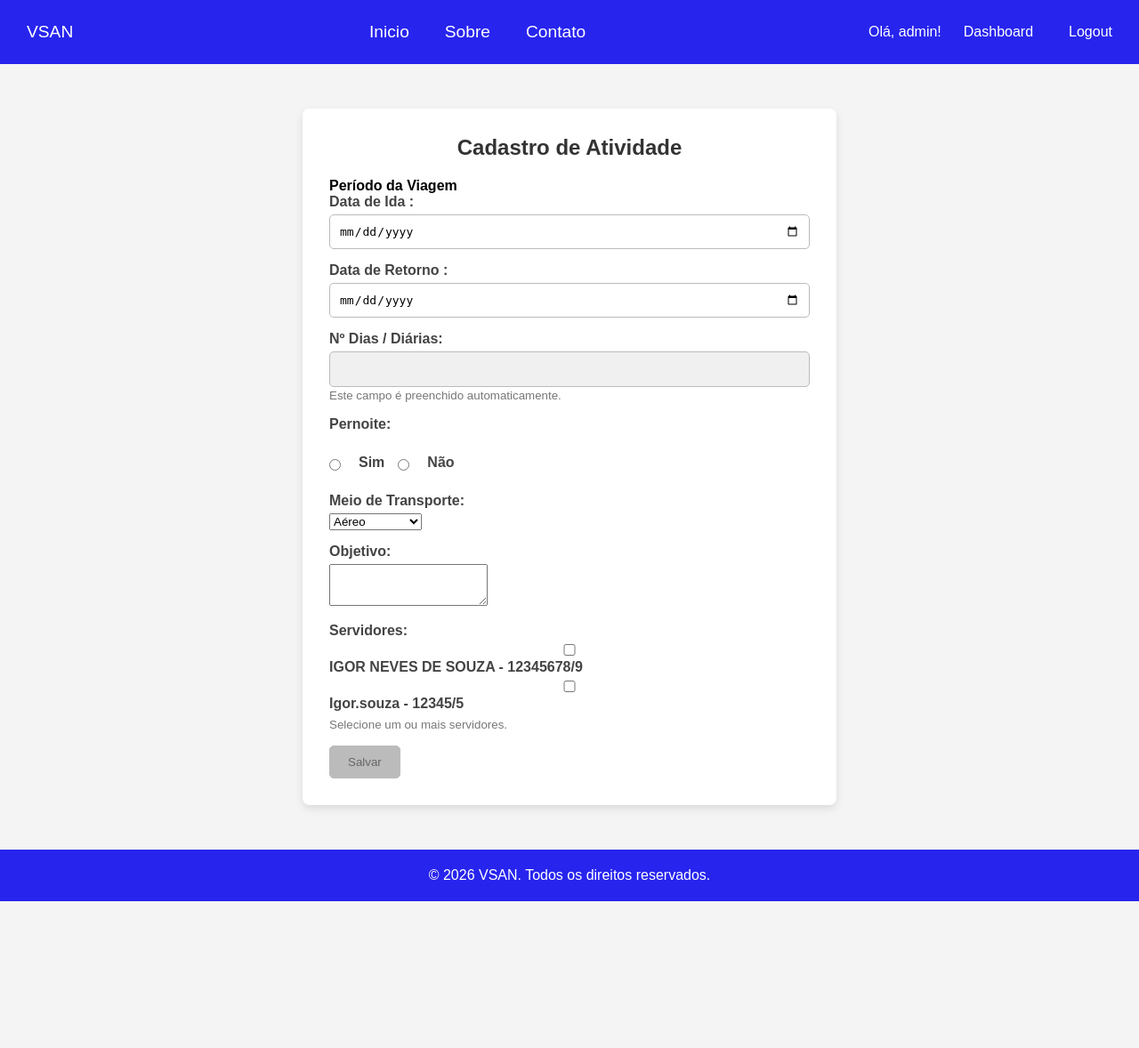
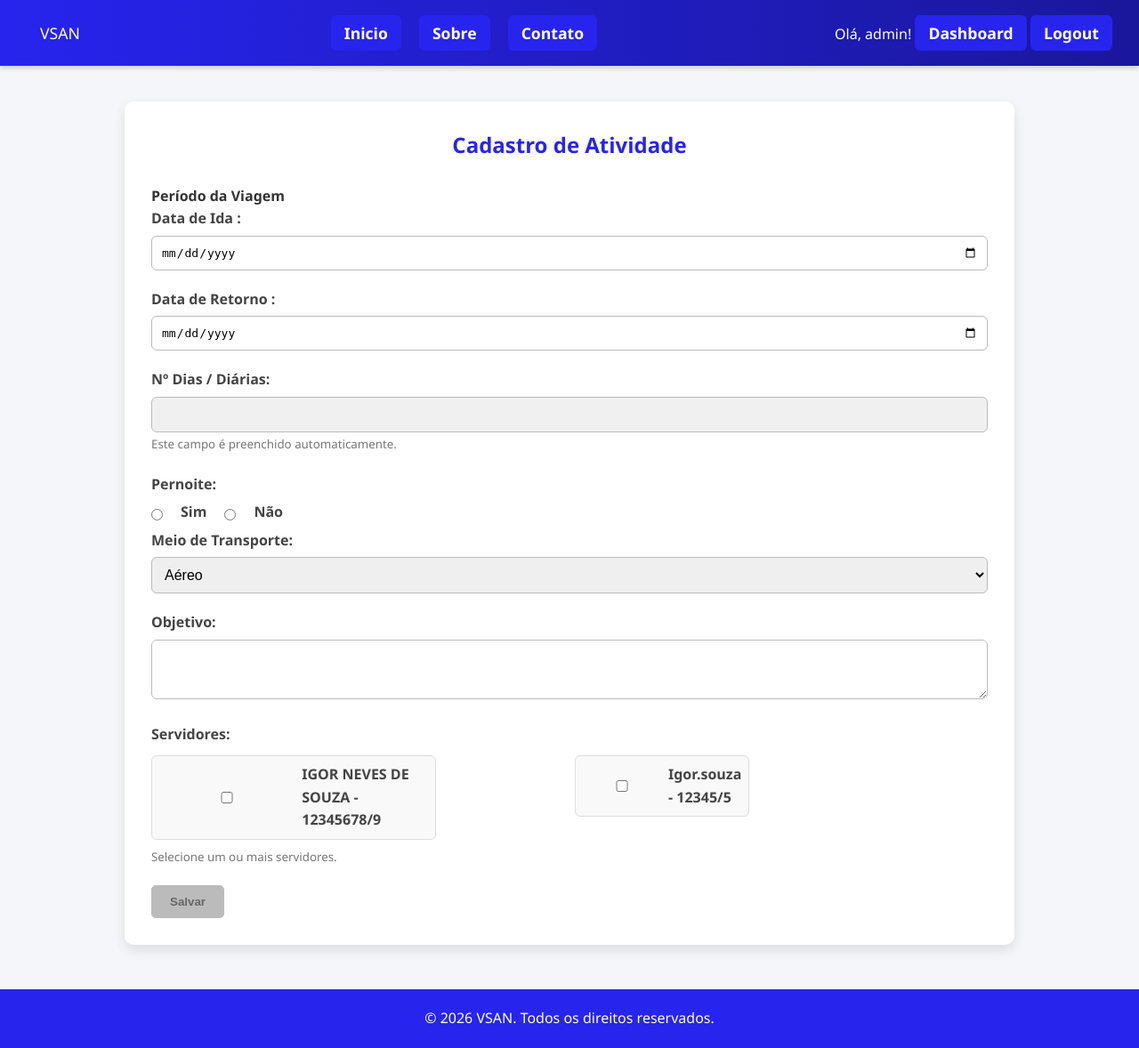
Before and after one commit to Jailsonsalima/vsan, a Django app: page /cadastro-atividade/ in a window 1280 px wide. Shown: the whole page at 89% size. Before the commit the page ends 1013 px from the top, so only its background shows below. Run offline with Django 5.2, Linux system fonts and the light colour scheme; a user stored in the database is signed in; data comes from the database, SQL or seed files in the repository.

Commit message:
Adicionado verificações de autenticação, ajustes na interface do usuário e reformulação do estilo.
- Adicionado a exigência na autenticação para o cadastro do servidor e ajustado os redirecionamentos; o cadastro_servidor agora possui o atributo login_required e redireciona para o painel de controle após a criação.
- Atualizado o fluxo de login para redirecionar usuários sem um cadastro de servidor vinculado para a página de cadastro do servidor. - Impede que os usuários alterem o próprio tipo de conta no campo definir_tipo_usuario (exibe erro e redireciona).

```diff
--- a/servidores/templates/servidores/cadastro_servidor.html
+++ b/servidores/templates/servidores/cadastro_servidor.html
@@ -6,7 +6,7 @@
         {% csrf_token %}
 
         <div class="form-group">
-            <label for="nome">Nome:</label>
+            <label for="nome">Nome completo:</label>
             <input type="text" name="nome" id="nome" required>
         </div>
         <div class="form-group">
@@ -73,7 +73,7 @@
             <label for="chefia">Chefia Imediata:</label>
             <input type="text" name="chefia" id="chefia" required>
         </div>
-        <button type="submit" class="btn-secondary">Próximo ></button>
+        <button type="submit" class="btn-secondary">Cadastrar</button>
     </form>
 </div>
 <script>
--- a/templates/header.html
+++ b/templates/header.html
@@ -15,6 +15,7 @@
         <a href="{% url 'logout' %}" class='btn-primary'>Logout</a>
     {% else %}
         <a href="{% url 'login' %}" class='btn-primary'>Login</a>
+        <a href="{% url 'cadastrar_usuario' %}" class='btn-primary'>Criar conta</a>
     {% endif %}
     </div>
 </header>
--- a/templates/pdf_atividade.html
+++ b/templates/pdf_atividade.html
@@ -16,7 +16,8 @@
         </style>
     </head>
     <body>
-        <h3>Dados da Atividade</h3>
+        <img src="file:///home/vsan/vsan/static/img/brasao.png" alt="Logo">
+        <h3>GOVERNO DO ESTADO DO PARÁ<br><br>SECRETARIA DE ESTADO DE SAÚDE PÚBLICA<br><br>CADASTRO DE CONCESSÃO DE DIÁRIAS</h3>
         <table>
             <tr>
                 <td><strong>Tipo:</strong> {{ atividade.tipo_atividade }}</td>
--- a/usuarios/static/css/style.css
+++ b/usuarios/static/css/style.css
@@ -1,106 +1,128 @@
+/* Reset básico */
 * {
     margin: 0;
     padding: 0;
     box-sizing: border-box;
 }
 
+/* Estilo global */
 body {
-    font-family: Arial, sans-serif;
-    background-color: #f4f4f4;
+    font-family: 'Segoe UI', Arial, sans-serif;
+    background-color: #f4f6f9;
+    color: #333;
+    line-height: 1.6;
 }
+
+/* Cabeçalho */
 .header {
     display: flex;
     justify-content: space-between;
-    background-color: #2724ee;
+    background: linear-gradient(90deg, #2724ee, #1a179b);
     color: #fff;
-    padding: 15px;
+    padding: 15px 30px;
     align-items: center;
+    box-shadow: 0 2px 6px rgba(0,0,0,0.2);
 }
 
 .header a {
     text-decoration: none;
-    font-size: 1.2em;
-    padding: 10px 15px;
-    display: block;
-    color: inherit;
+    font-size: 1.1em;
+    padding: 8px 15px;
+    color: #fff;
+    transition: color 0.3s;
+}
+
+.header a:hover {
+    color: #ffd700;
 }
 
 .menu {
     list-style: none;
     display: flex;
-    gap: 10px;
+    gap: 20px;
 }
 
-.container {
-    max-width: 600px;
-    margin: 50px auto;
+/* Container principal */
+.container, .dashboard-container {
+    max-width: 1000px;
+    margin: 40px auto;
     background: #fff;
     padding: 30px;
-    border-radius: 8px;
-    box-shadow: 0px 4px 10px rgba(0,0,0,0.1);
+    border-radius: 10px;
+    box-shadow: 0px 6px 14px rgba(0,0,0,0.1);
 }
 
-.container h2 {
+.container h2, .dashboard-container h2 {
     text-align: center;
-    margin-bottom: 20px;
-    color: #333;
+    margin-bottom: 25px;
+    color: #2724ee;
+    font-weight: bold;
 }
 
+/* Formulários */
 .form .form-group {
-    margin-bottom: 15px;
+    margin-bottom: 20px;
 }
 
 .form label {
     display: block;
-    margin-bottom: 5px;
-    font-weight: bold;
+    margin-bottom: 6px;
+    font-weight: 600;
     color: #444;
 }
 
-.form input {
+.form input, .form select, .form textarea {
     width: 100%;
     padding: 10px;
     border: 1px solid #bbb;
-    border-radius: 5px;
+    border-radius: 6px;
     font-size: 1em;
+    transition: border 0.3s;
 }
 
-.form-actions {
-    display: flex;
-    justify-content: space-between;
-    margin-top: 20px;
+.form input:focus, .form select:focus, .form textarea:focus {
+    border-color: #2724ee;
+    outline: none;
+}
+
+/* Botões */
+.btn-primary, .btn-secondary, .btn-danger {
+    padding: 10px 20px;
+    border-radius: 6px;
+    cursor: pointer;
+    font-weight: 600;
+    transition: all 0.3s;
 }
 
 .btn-primary {
     background-color: #2724ee;
     color: #fff;
-    padding: 10px 20px;
     border: none;
-    border-radius: 5px;
-    text-decoration: none;
-    cursor: pointer;
-    transition: background 0.3s;
 }
 
 .btn-primary:hover {
-    background-color: #fff;
-    color: #333;
+    background-color: #1a179b;
 }
 
 .btn-secondary {
-    background-color: #2724ee;
-    color: #fff;
-    padding: 10px 20px;
-    border: 1px solid #bbb;
-    border-radius: 5px;
-    text-decoration: none;
-    transition: background 0.3s;
-    cursor: pointer;
+    background-color: #fff;
+    color: #2724ee;
+    border: 2px solid #2724ee;
 }
 
 .btn-secondary:hover {
-    background-color: #1a179b;
+    background-color: #2724ee;
     color: #fff;
+}
+
+.btn-danger {
+    background-color: #f44336;
+    color: #fff;
+    border: none;
+}
+
+.btn-danger:hover {
+    background-color: #d32f2f;
 }
 
 .btn-disabled {
@@ -113,42 +135,36 @@ body {
     cursor: not-allowed;
 }
 
+/* Radio e Checkboxes */
 .radio-group {
     display: flex;
-    gap: 15px; /* espaço entre opções */
-    align-items: center; /* alinha verticalmente */
-    padding: 10px 0;
+    gap: 20px;
+    align-items: center;
 }
 
-.radio-group input[type="radio"] {
-    margin-right: 5px;
-    justify-content: center;
-
+#lista-servidores {
+    display: grid;
+    grid-template-columns: repeat(auto-fit, minmax(250px, 1fr));
+    gap: 12px;
+    margin-top: 10px;
 }
 
-footer {
-    text-align: center;
-    padding: 20px 0;
-    background-color: #2724ee;
-    color: #fff;
-    margin-top: 50px;
+#lista-servidores label {
+    display: inline-flex;
+    align-items: center;
+    gap: 8px;
+    background: #f9f9f9;
+    padding: 8px;
+    border-radius: 6px;
+    border: 1px solid #ddd;
+    transition: background 0.3s;
 }
 
-.dashboard-container {
-    max-width: 1000px;
-    margin: 30px auto;
-    background: #fff;
-    padding: 25px;
-    border-radius: 8px;
-    box-shadow: 0px 4px 12px rgba(0,0,0,0.1);
+#lista-servidores label:hover {
+    background: #eef2ff;
 }
 
-.dashboard-container h2 {
-    text-align: center;
-    margin-bottom: 20px;
-    color: #333;
-}
-
+/* Dashboard */
 .dashboard-section {
     margin-bottom: 30px;
 }
@@ -157,16 +173,18 @@ footer {
     width: 100%;
     border-collapse: collapse;
     margin-top: 15px;
+    border-radius: 6px;
+    overflow: hidden;
 }
 
 .dashboard-table th, .dashboard-table td {
     border: 1px solid #ddd;
-    padding: 10px;
+    padding: 12px;
     text-align: center;
 }
 
 .dashboard-table th {
-    background-color: #333;
+    background-color: #2724ee;
     color: #fff;
 }
 
@@ -174,10 +192,12 @@ footer {
     background-color: #f9f9f9;
 }
 
+/* Status */
 .status {
-    padding: 5px 10px;
-    border-radius: 5px;
+    padding: 6px 12px;
+    border-radius: 6px;
     font-weight: bold;
+    font-size: 0.9em;
 }
 
 .status.ativo {
@@ -190,50 +210,29 @@ footer {
     color: #fff;
 }
 
-.select-tipo {
-    padding: 5px;
-    border-radius: 5px;
-    border: 1px solid #bbb;
+/* Footer */
+footer {
+    text-align: center;
+    padding: 20px 0;
+    background: #2724ee;
+    color: #fff;
+    margin-top: 50px;
 }
 
-.btn-danger {
-    background-color: #f44336;
-    color: #fff;
-    padding: 6px 12px;
-    border: none;
-    border-radius: 5px;
-    cursor: pointer;
-    transition: background 0.3s;
-}
-
-.btn-danger:hover {
-    background-color: #d32f2f;
-}
-
-.auth-buttons {
-    display: flex;
-    gap: 10px;
-    align-items: center;
-}
-
-.auth-buttons a {
-    padding: 8px 15px;
-    border-radius: 5px;
-    text-decoration: none;
-    font-size: 1em;
-}
-
-@media (max-width: 600px) {
+/* Responsividade */
+@media (max-width: 768px) {
     .header {
         flex-direction: column;
         align-items: flex-start;
     }
-
+    .menu {
+        flex-direction: column;
+        gap: 10px;
+    }
     .auth-buttons {
         flex-direction: column;
         width: 100%;
     }
-
     .auth-buttons a {
         width: 100%;
         text-align: center;
--- a/usuarios/templates/usuarios/login.html
+++ b/usuarios/templates/usuarios/login.html
@@ -24,7 +24,6 @@
         </div>
         <div class="form-actions">
             <button type="submit" class="btn-secondary">Entrar</button>
-            <a href="{% url 'cadastro_servidor' %}" class="btn-secondary">Cadastrar</a>
         </div>
     </form>
 </div>
--- a/usuarios/templates/usuarios/sucesso.html
+++ b/usuarios/templates/usuarios/sucesso.html
@@ -3,6 +3,6 @@
 {% block content %}
 <div class="container">
 Cadastro realizado com sucesso!
-<button><a href="{% url 'home' %}">Voltar</a></button>
+<button><a href="{% url 'login' %}">Voltar</a></button>
 </div>
 {% endblock %}
```
Also changed, not shown: servidores/views.py (+3 -4 lines), setores/templates/setores/cadastrar_setor.html (+7 -0 lines), usuarios/templates/usuarios/cadastrar_usuario.html (+7 -0 lines), usuarios/templates/usuarios/dashboard.html (+13 -3 lines), usuarios/views.py (+9 -1 lines).
